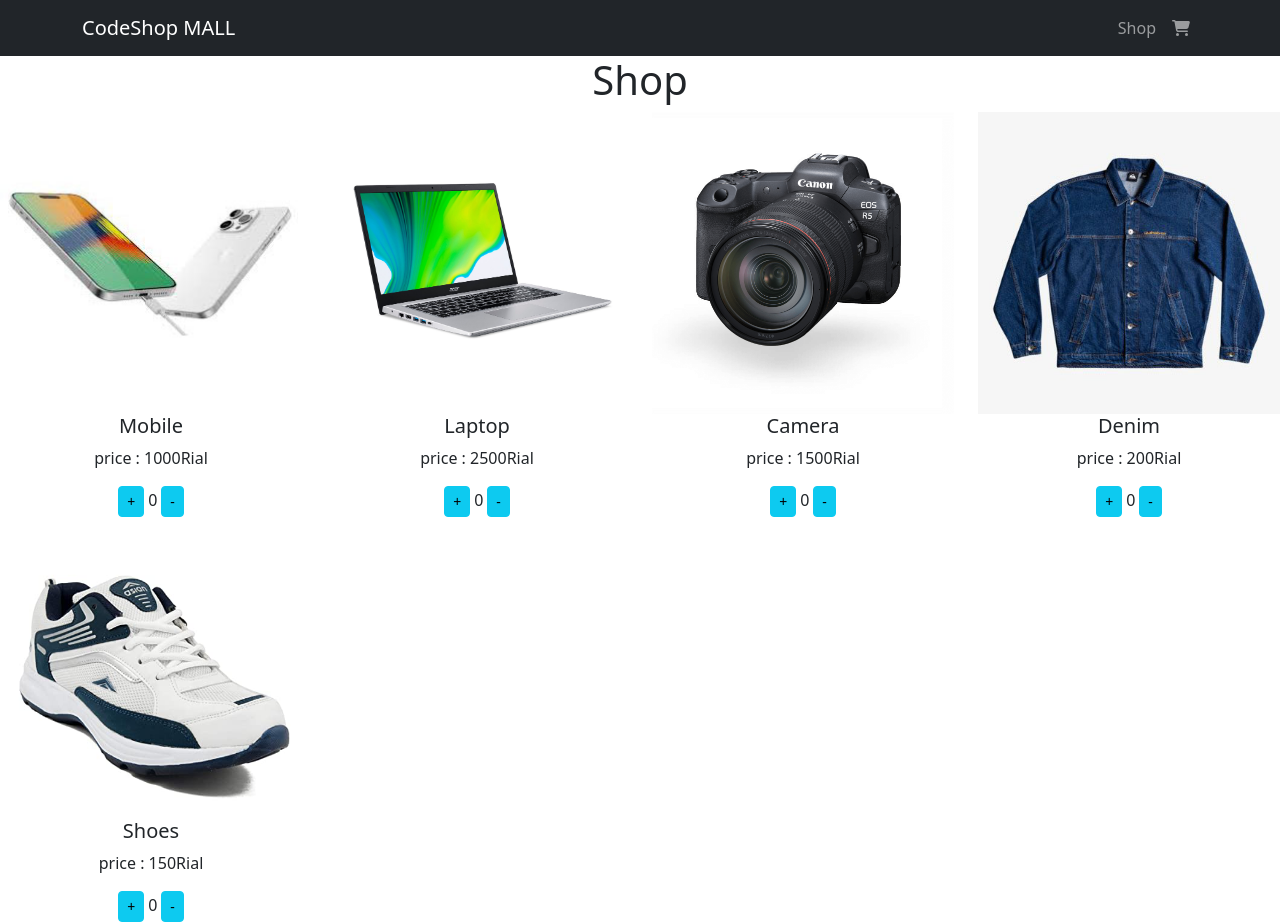
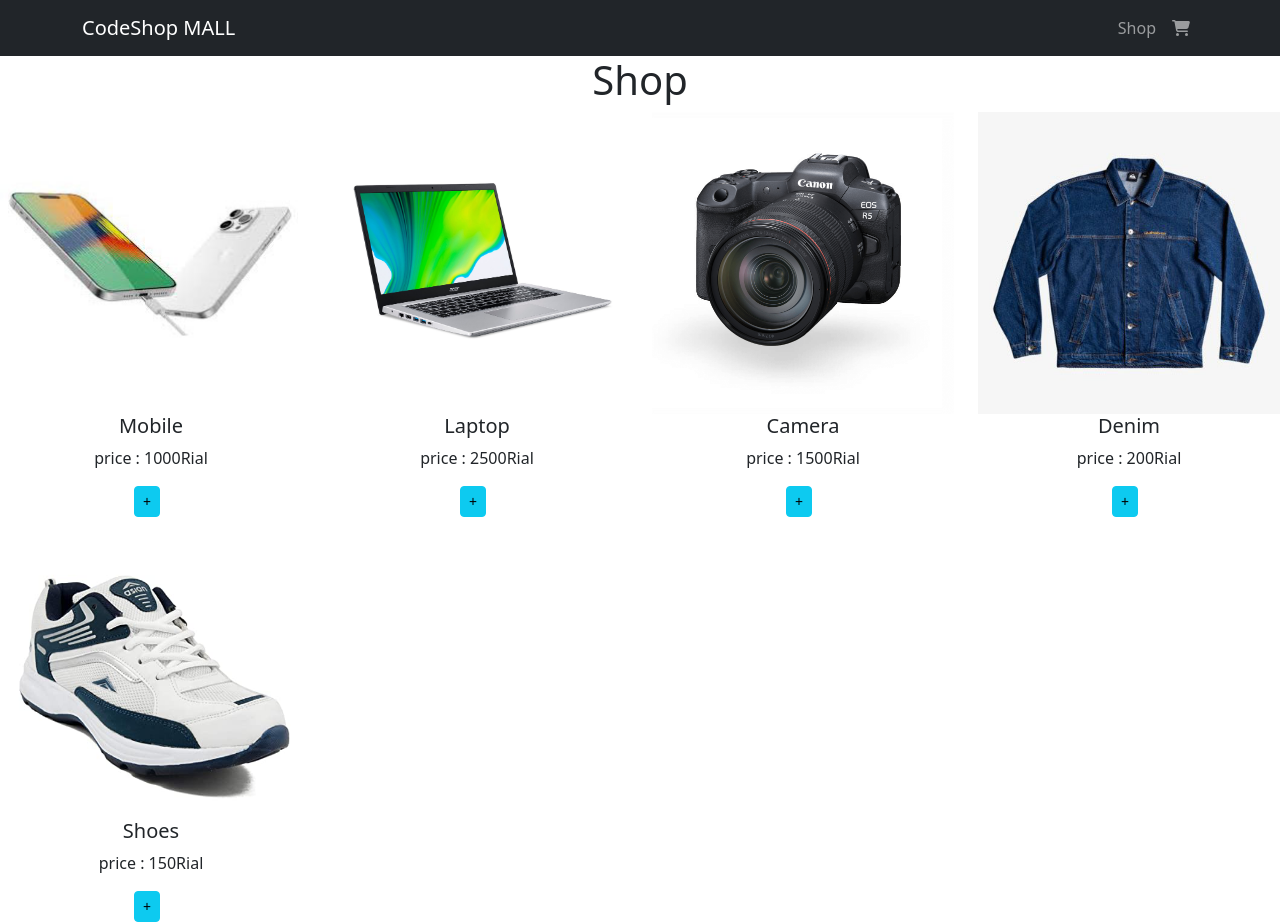
Before and after one commit to SaeedSaedi/react-course, a React (Create React App) app in the folder ep-12/: page / in a window 1280 px wide. Built offline with nearby package versions, Linux system fonts and the light colour scheme.

Commit message:
create product conditions (add,remove)

```diff
--- a/ep-12/src/pages/shop/product.js
+++ b/ep-12/src/pages/shop/product.js
@@ -1,13 +1,29 @@
+import { useContext } from "react";
+import { ShopContext } from "../../context/shopContext";
+
 const Product = (props) => {
   const { id, productName, productImage, price } = props.data;
+  const { cartItems, addToCart, removeFromCart } = useContext(ShopContext);
+  const isInCart = cartItems?.some((item) => item.id === id);
   return (
     <div className="col-3">
       <img src={productImage} className="w-100" alt=""></img>
       <h5>{productName}</h5>
       <p>price : {price}Rial</p>
-      <button className="btn btn-info btn-sm">+</button>
-      <span className="mx-1">0</span>
-      <button className="btn btn-info btn-sm">-</button>
+      <button className="btn btn-info btn-sm" onClick={() => addToCart(id)}>
+        +
+      </button>
+      <span className="mx-1">
+        {cartItems?.filter((row) => row.id === id)[0]?.count}
+      </span>
+      {isInCart && (
+        <button
+          className="btn btn-info btn-sm"
+          onClick={() => removeFromCart(id)}
+        >
+          -
+        </button>
+      )}
     </div>
   );
 };
```
